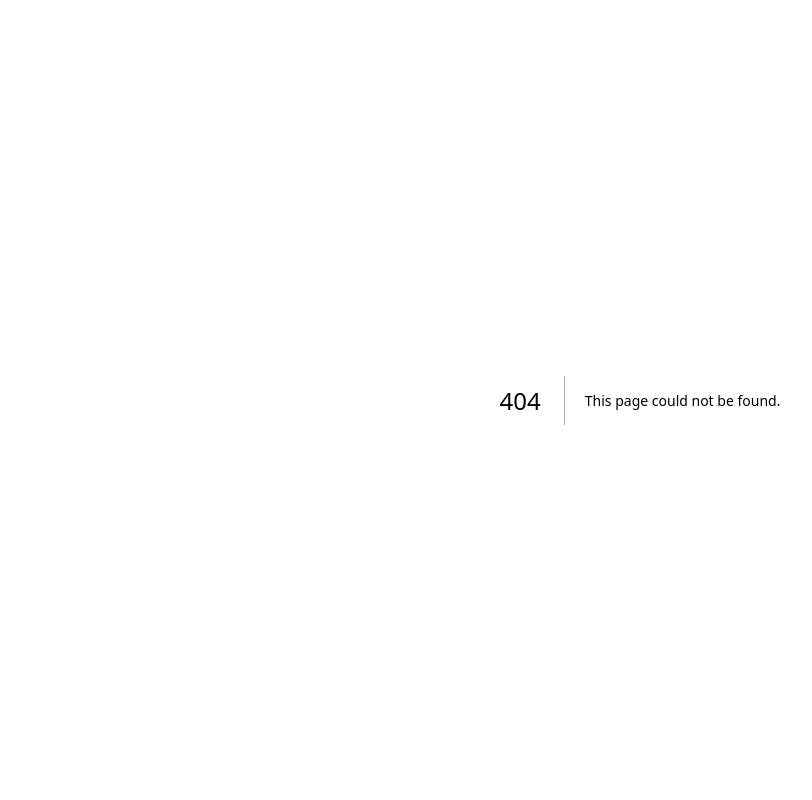
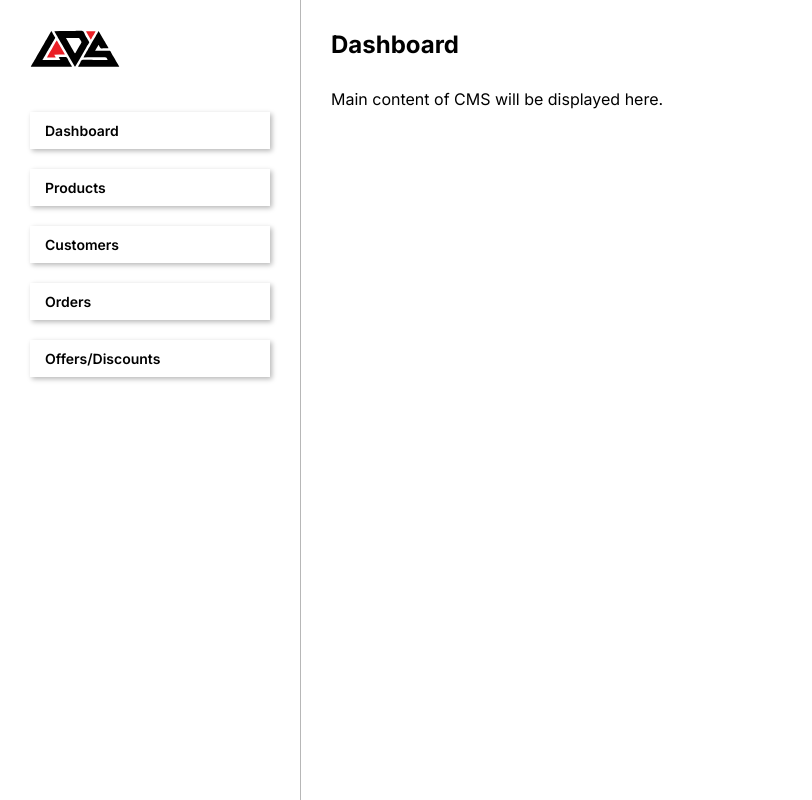
Before and after one commit to AnkushS27/lds-sports-ecommerce, a Next.js app: page /cms in a window 1280 px wide. Before the commit this address had no page. Shown: the whole page, without its empty margins (0-812 px from the left). Built offline with nearby package versions, Linux system fonts and the light colour scheme.

Commit message:
vertical navbar for cms added

```diff
--- /dev/null
+++ b/src/app/cms/Components/VerticalNavbar/page.module.css
@@ -0,0 +1,43 @@
+.navWrapper {
+    position: relative;
+    width: 300px;
+}
+
+.verticalNavContainer {
+    position: fixed;
+    width: 300px;
+    padding: 30px;
+    display: flex;
+    flex-direction: column;
+    gap: 40px;
+    height: 100vh;
+    overflow-y: auto;
+    background-color: #fff;
+    scrollbar-width: thin;
+    scrollbar-color: #b7b7b7 transparent;
+}
+
+.logoContainer {
+    position: relative;
+    width: 100%;
+    height: fit-content;
+}
+
+.logoImage {
+    width: 90px;
+    height: fit-content;
+}
+
+.menuItemsContainer {
+    display: flex;
+    flex-direction: column;
+    gap: 20px;
+}
+
+.menuItem {
+    font-size: 14px;
+    font-weight: 600;
+    padding: 10px 15px;
+    width: 100%;
+    box-shadow: 2px 2px 5px 0 #b7b7b7;
+}
--- /dev/null
+++ b/src/app/cms/Components/VerticalNavbar/page.tsx
@@ -0,0 +1,41 @@
+import styles from "./page.module.css";
+
+import Link from "next/link";
+import Image from "next/image";
+import Logo from "../../../../../public/logo.svg";
+
+export default function VerticalNavBar({
+  params,
+}: {
+  params: {
+    name: string;
+    loggedIn: boolean;
+  };
+}) {
+  return (
+    <div className={styles.navWrapper}>
+      <div className={styles.verticalNavContainer}>
+        <Link href="/cms" className={styles.logoContainer}>
+          <Image className={styles.logoImage} src={Logo} alt="Logo" />
+        </Link>
+        <div className={styles.menuItemsContainer}>
+          <Link href="#" className={styles.menuItem}>
+            Dashboard
+          </Link>
+          <Link href="#" className={styles.menuItem}>
+            Products
+          </Link>
+          <Link href="#" className={styles.menuItem}>
+            Customers
+          </Link>
+          <Link href="#" className={styles.menuItem}>
+            Orders
+          </Link>
+          <Link href="#" className={styles.menuItem}>
+            Offers/Discounts
+          </Link>
+        </div>
+      </div>
+    </div>
+  );
+}
--- /dev/null
+++ b/src/app/cms/page.module.css
@@ -0,0 +1,17 @@
+.mainWrapper{
+    position: relative;
+    width: 100vw;
+    height: 100vh;
+    display: flex;
+    background-color: #fff;
+}
+
+.cmsContent {
+    position: relative;
+    display: flex;
+    flex-direction: column;
+    padding: 30px;
+    gap: 30px;
+    border-left: 1px solid #b7b7b7;
+    overflow-y: auto;
+}
--- /dev/null
+++ b/src/app/cms/page.tsx
@@ -0,0 +1,19 @@
+import VerticalNavBar from './Components/VerticalNavbar/page';
+import styles from './page.module.css';
+
+import { loggedIn } from '../api/user/loggedIn';
+
+export default function Home() {
+    const isloggedIn = loggedIn({});
+  return (
+    <div className={styles.mainWrapper}>
+        <VerticalNavBar params={{name:'ABC',loggedIn: isloggedIn}}/>
+        <div className={styles.cmsContent}>
+            <h2>Dashboard</h2>
+            <div className={styles.mainContent}>
+                Main content of CMS will be displayed here.
+            </div>
+        </div>
+    </div>
+  )
+}
```
Also changed, not shown: src/Components/HorizontalNavbar/page.module.css (+22 -19 lines), src/Components/HorizontalNavbar/page.tsx (+14 -1 lines).
